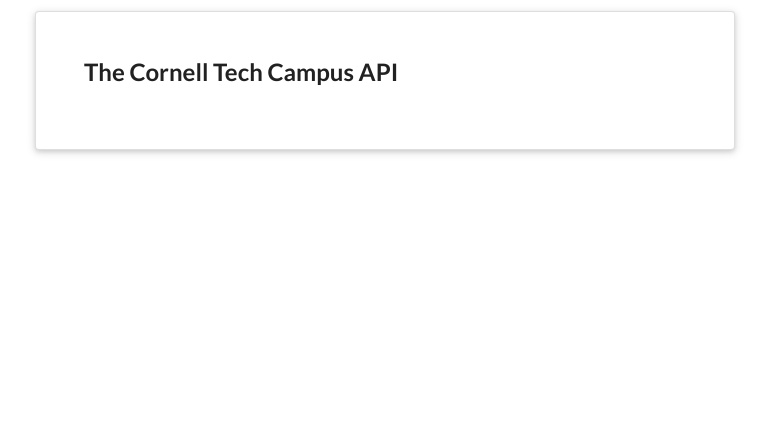
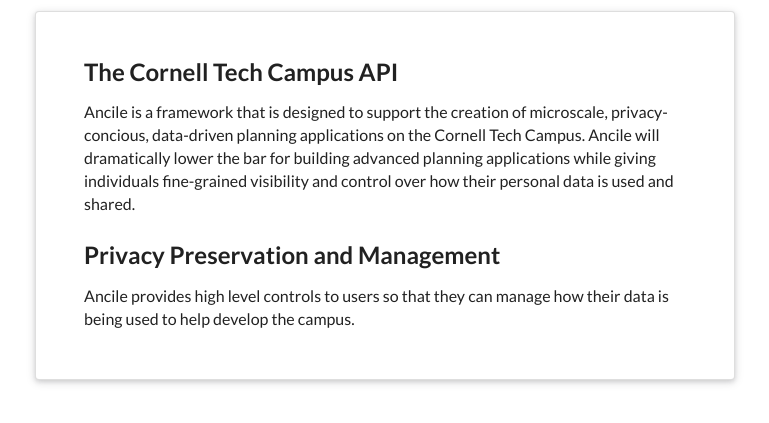
Before and after one commit to ancile-project/ancile-project.github.io, a plain HTML site: page index.html in a window 1280 px wide. Shown: the part 373-796 px from the top of the page, without its empty margins (255-1024 px from the left). Drawn offline with nearby package versions, Linux system fonts and the light colour scheme.

Commit message:
Basic few paragraphs

```diff
--- a/index.html
+++ b/index.html
@@ -54,13 +54,17 @@
                   <h1 class="top-header">
                     Ancile
                   </h1>
-                  <h2>Campus Infrastucture for Data-Driven Planning</h2>
+                  <h2>Campus Infrastucture<br />for Data-Driven Planning</h2>
                 </div>
             </div>
 
             <div class="ui raised very padded text container segment">
               <h2 class="ui header">The Cornell Tech Campus API</h2>
-              <p>
+              <p>Ancile is a framework that is designed to support the creation of microscale, privacy-concious, data-driven planning
+                applications on the Cornell Tech Campus. Ancile will dramatically lower the bar for building advanced planning applications while giving individuals fine-grained visibility and control over how their personal data is used and shared.
+              </p>
+              <h2 class="ui header">Privacy Preservation and Management</h2>
+              <p>Ancile provides high level controls to users so that they can manage how their data is being used to help develop the campus.
               </p>
             </div>
         </div>
```
